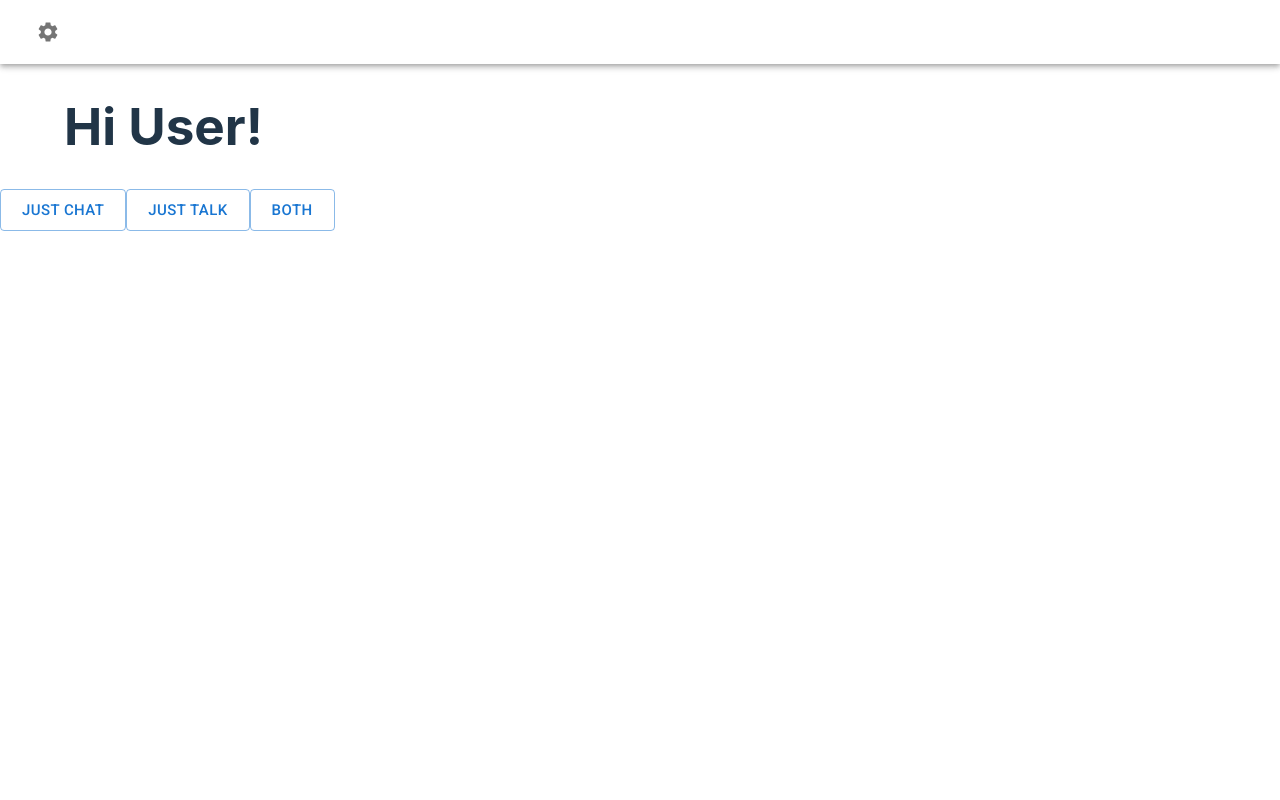
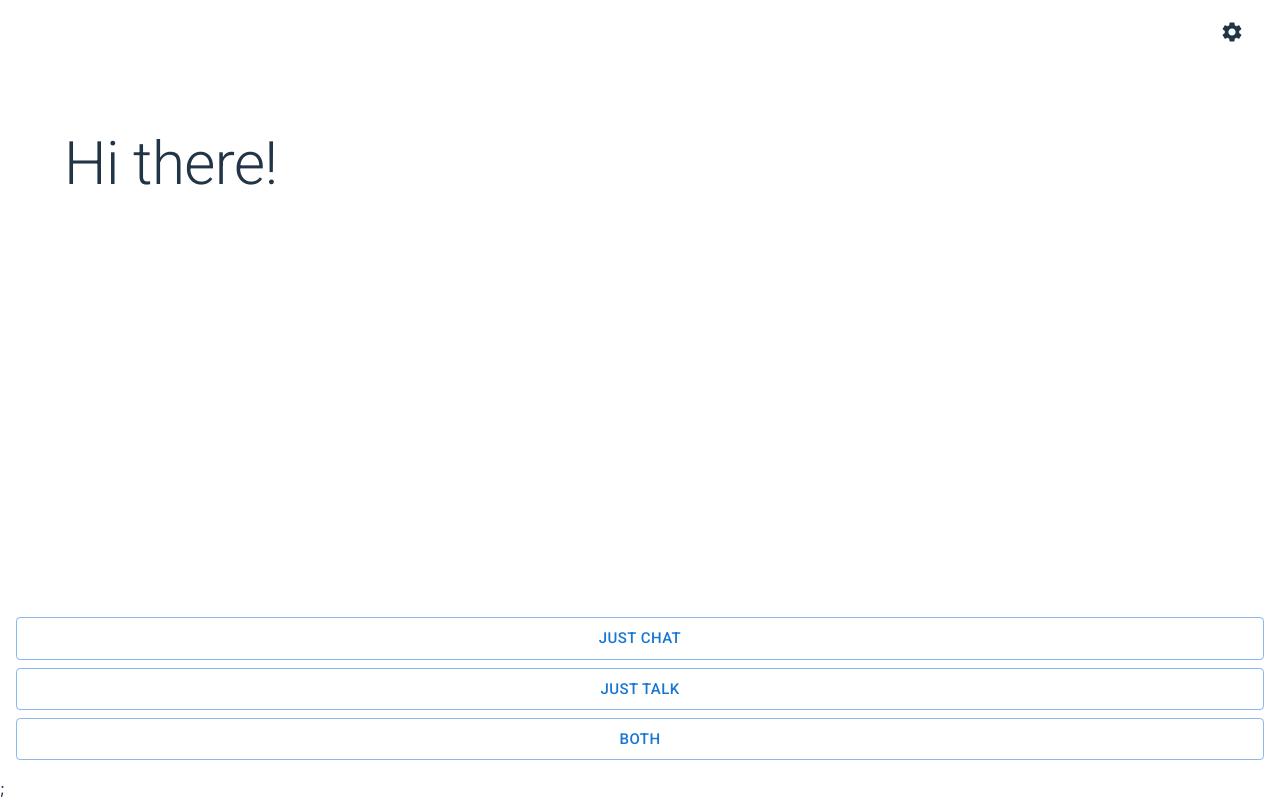
Before and after one commit to ed-hackcodex/serenity-front, a React (Vite) app: page / in a window 1280 px wide. Built offline with nearby package versions, Linux system fonts and the light colour scheme; no server answers; the database is empty.

Commit message:
Handling action buttons

```diff
--- /dev/null
+++ b/src/components/ButtonStack.jsx
@@ -0,0 +1,11 @@
+import {Stack, Button} from '@mui/material';
+
+export default function ButtonStack(prop) {
+    return (
+        <Stack spacing={1} padding={2} color='inherit'>
+            <Button size='large' variant='outlined' onClick={prop.handleButtonStack}>Just Chat</Button>
+            <Button size='large' variant='outlined' onClick={prop.handleButtonStack}>Just Talk</Button>
+            <Button size='large' variant='outlined' onClick={prop.handleButtonStack}>Both</Button>
+        </Stack>
+    );
+}
--- /dev/null
+++ b/src/components/TextInputField.jsx
@@ -0,0 +1,9 @@
+import { Box, TextField } from "@mui/material";
+
+export default function TextInputField() {
+    return (
+        <Box component='form' padding={2}>
+            <TextField fullWidth></TextField>
+        </Box>
+    );
+}
--- /dev/null
+++ b/src/components/TopAppBar.jsx
@@ -0,0 +1,16 @@
+import { AppBar, Toolbar, Typography} from '@mui/material';
+import IconButton from '@mui/material/IconButton';
+import SettingsIcon from '@mui/icons-material/Settings';
+
+export default function TopAppBar() {
+    return (
+        <AppBar color="transparent" position='static' sx={{boxShadow: 0}}>
+            <Toolbar>
+                <Typography sx={{flexGrow: 1}} />
+                <IconButton size='large' color='inherit'>
+                    <SettingsIcon />
+                </IconButton>
+            </Toolbar>
+        </AppBar>
+    );
+}
--- a/src/index.css
+++ b/src/index.css
@@ -26,8 +26,6 @@ a:hover {
 body {
   margin: 0;
   display: flex column;
-  /* place-items: center; */
-  min-width: 320px;
   min-height: 100vh;
 }
 
@@ -36,7 +34,7 @@ h1 {
   line-height: 1.1;
 }
 
-button {
+/* button {
   border-radius: 8px;
   border: 1px solid transparent;
   padding: 0.6em 1.2em;
@@ -53,7 +51,7 @@ button:hover {
 button:focus,
 button:focus-visible {
   outline: 4px auto -webkit-focus-ring-color;
-}
+} */
 
 @media (prefers-color-scheme: light) {
   :root {
--- a/src/pages/Home.jsx
+++ b/src/pages/Home.jsx
@@ -1,9 +1,9 @@
-import { AppBar, Container, Toolbar, Box, Button} from '@mui/material';
-import IconButton from '@mui/material/IconButton';
-import SettingsIcon from '@mui/icons-material/Settings';
-import { useEffect } from 'react'
-
-import QuestionnairesService from '../services/Questionnaires'
+import {Container, Typography, Box} from '@mui/material';
+import TopAppBar from '../components/TopAppBar';
+import { useEffect, useState } from 'react'
+import ButtonStack from '../components/ButtonStack';
+import TextInputField from '../components/TextInputField';
+import QuestionnairesService from '../services/Questionnaires';
 
 export default function Home() {
     useEffect(() => {
@@ -18,22 +18,17 @@ export default function Home() {
         getQuestionnaires()
     }, [])
 
+    const [showButtonStack, setShowButtonStack] = useState(true);
+    const handleButtonStack = () => {setShowButtonStack(false)};
+
     return (
         <>
-            <AppBar color="transparent" position='static'>
-                <Toolbar>
-                    <IconButton size='large'>
-                        <SettingsIcon />
-                    </IconButton>
-                </Toolbar>
-            </AppBar>
-            <Container>
-                <h1>Hi User!</h1>
+            <TopAppBar />
+            <Container sx={{paddingTop: '8vh'}}>
+                <Typography variant='h2' component='div'>Hi there!</Typography>
             </Container>
-            <Box>
-                <Button size='large' variant='outlined'>Just Chat</Button>
-                <Button size='large' variant='outlined'>Just Talk</Button>
-                <Button size='large' variant='outlined'>Both</Button>
+            <Box bottom='0' position='absolute' width='100%'>
+                { showButtonStack ? <ButtonStack handleButtonStack={handleButtonStack}/> : <TextInputField />};
             </Box>
         </>
     );
```
